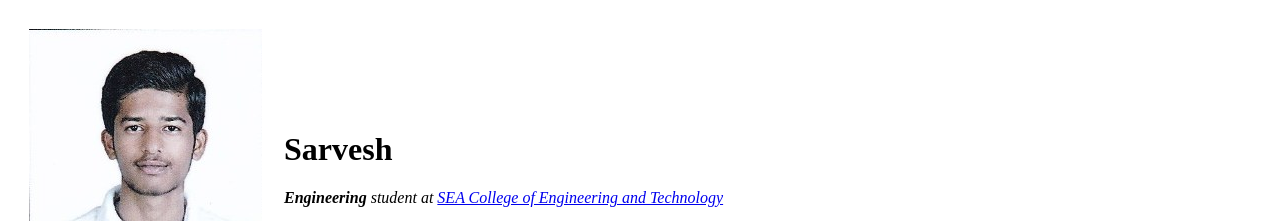
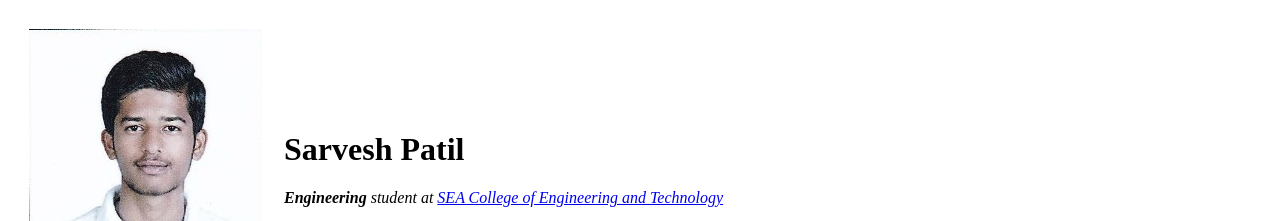
Before and after one commit to PatilSarvesh/cv, a plain HTML site: page index.html in a window 1280 px wide. Shown: the top 221 px of the page. Drawn offline with Linux system fonts and the light colour scheme.

Commit message:
Update index.html

```diff
--- a/index.html
+++ b/index.html
@@ -12,7 +12,7 @@
       <td>  <img src="images/Photo.jpg" alt="Sarvesh profile picture">
 </td>
 <td>
-  <h1>Sarvesh</h1>
+  <h1>Sarvesh Patil</h1>
    <p><em><strong>Engineering </strong>student at <a href="https://seaedu.ac.in">SEA College of Engineering and Technology</a></em></p>
    <p>I am a web developer</p>
 </td>
```
